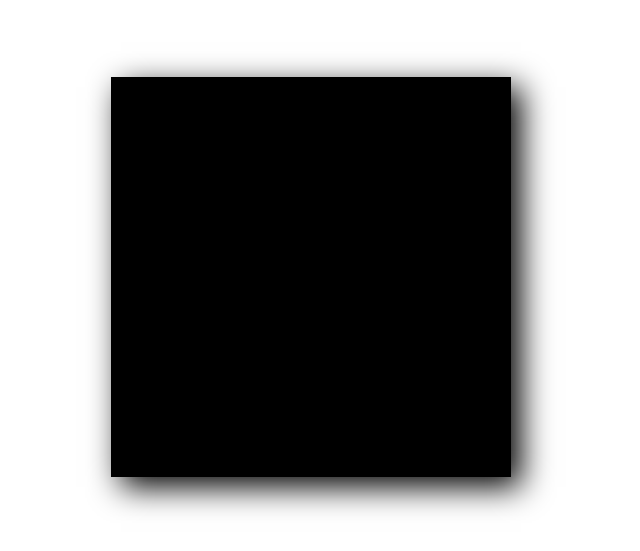
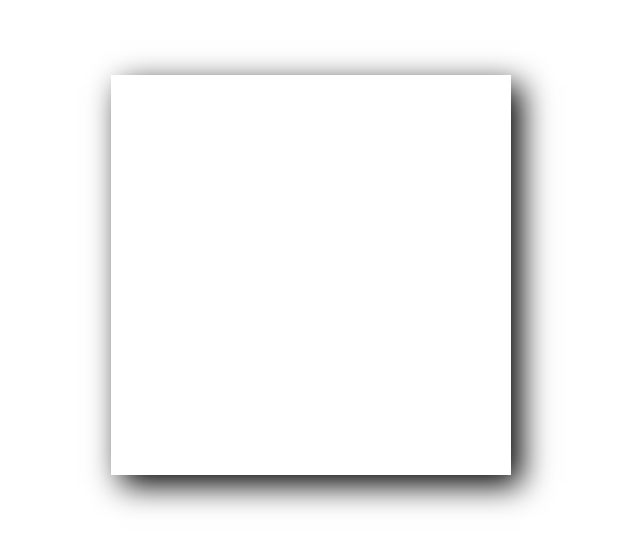
Before and after one commit to Govin-R/web-games, a plain HTML site: page snake/index.html in a window 1280 px wide. Shown: the part 123-674 px from the top of the page, without its empty margins (329-969 px from the left). Drawn offline with Linux system fonts and the light colour scheme.

Commit message:
snake update

```diff
--- a/snake/index.html
+++ b/snake/index.html
@@ -19,13 +19,14 @@
 				}
 		canvas{
 			box-shadow: black 10px 10px 30px;
-			background-color:black;
 		}
 
 
 	</style>
 	<body>
-					<canvas id="game" height="400" width="400"/>
+		<div id="root">
+			<canvas id="game" height="400" width="400"/>
+		</div>
 
 
 		<script src="./main.js"></script>
```
